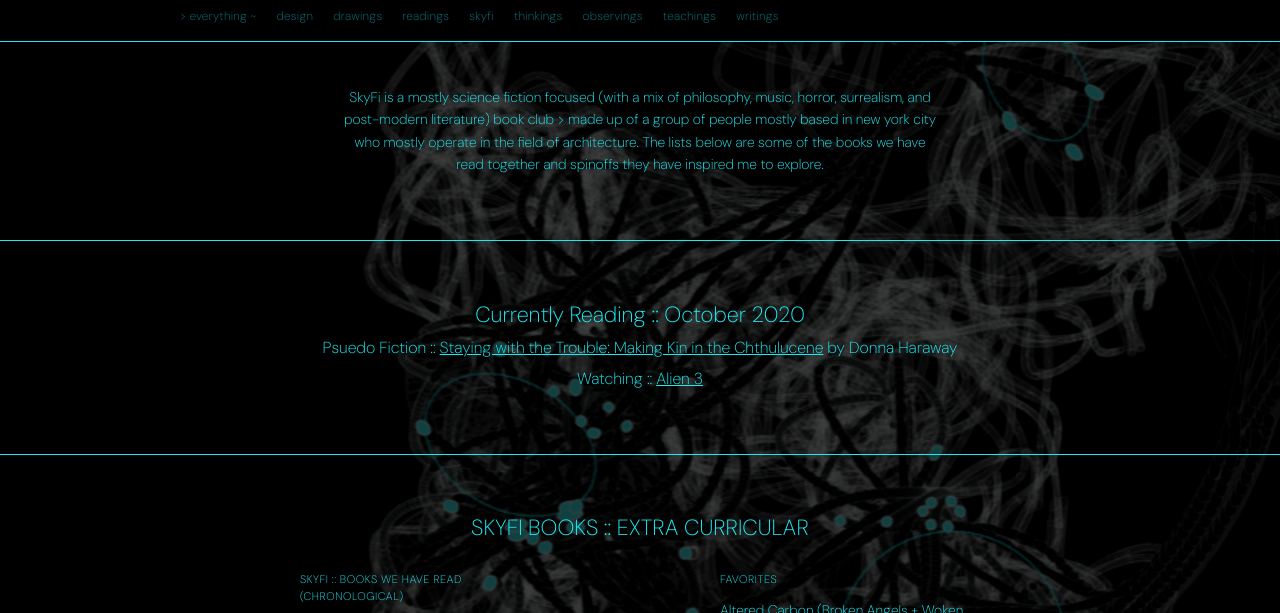
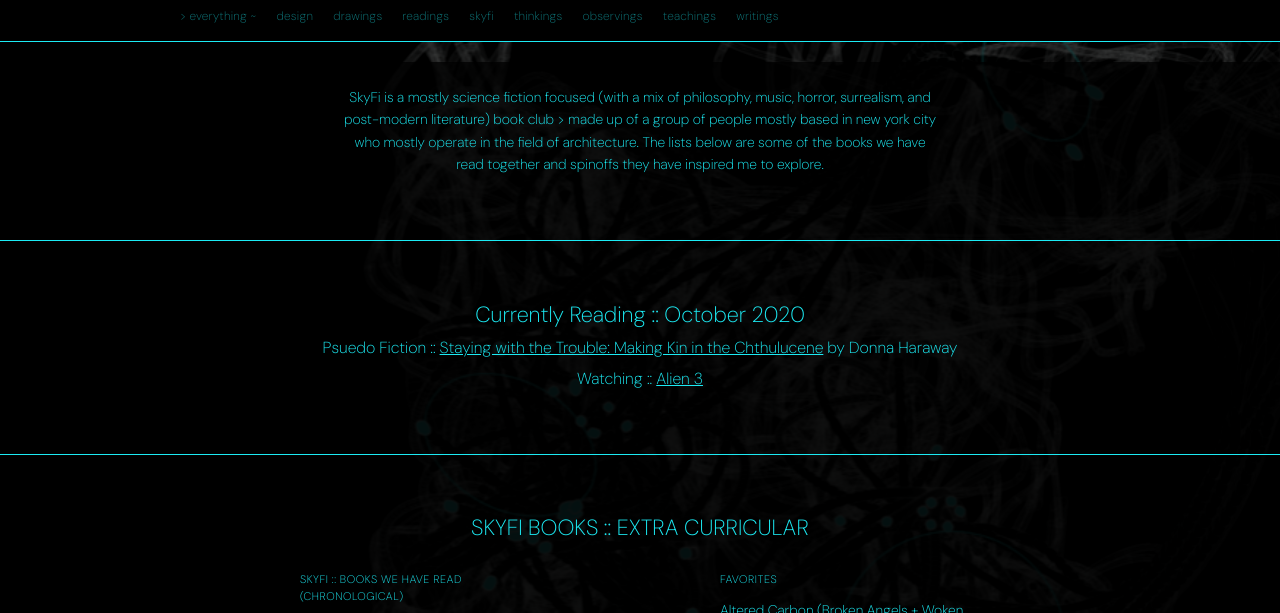
Before and after one commit to rlbrackett3/digital-nouveau, an Astro site: page /skyfi-a-reading-list in a window 1280 px wide. Shown: the part 126-739 px from the top of the page. Built offline with nearby package versions, Linux system fonts and the light colour scheme; Astro itself is replaced by a stand-in of ours.

Commit message:
style: black background at 75% opacity on all content bands
Makes text readable over the background image.

```diff
--- a/src/styles/global.css
+++ b/src/styles/global.css
@@ -364,7 +364,7 @@ p {
 	right: 50%;
 	margin-left: -50vw;
 	margin-right: -50vw;
-	background: transparent;
+	background: rgba(0, 0, 0, 0.75);
 	border: none;
 	padding: 24px 0;
 }
```
